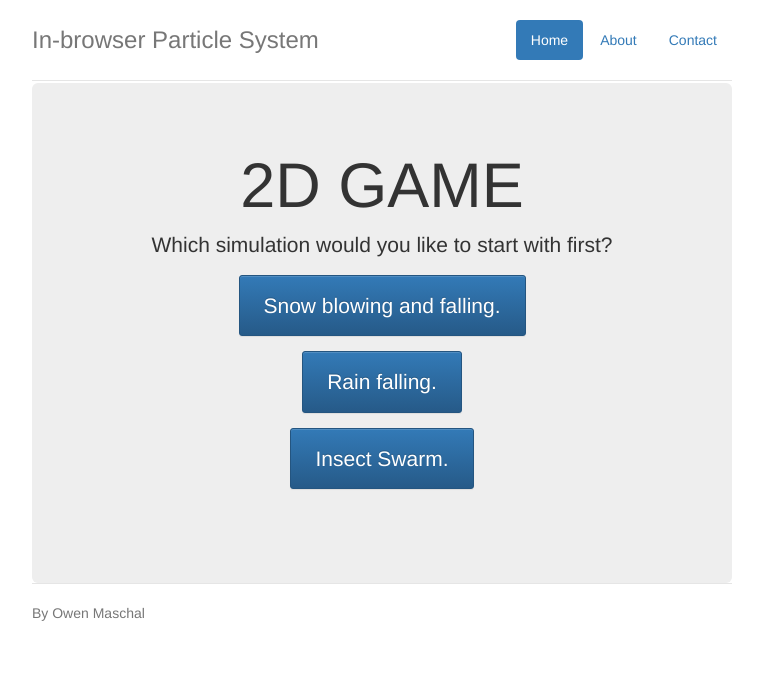
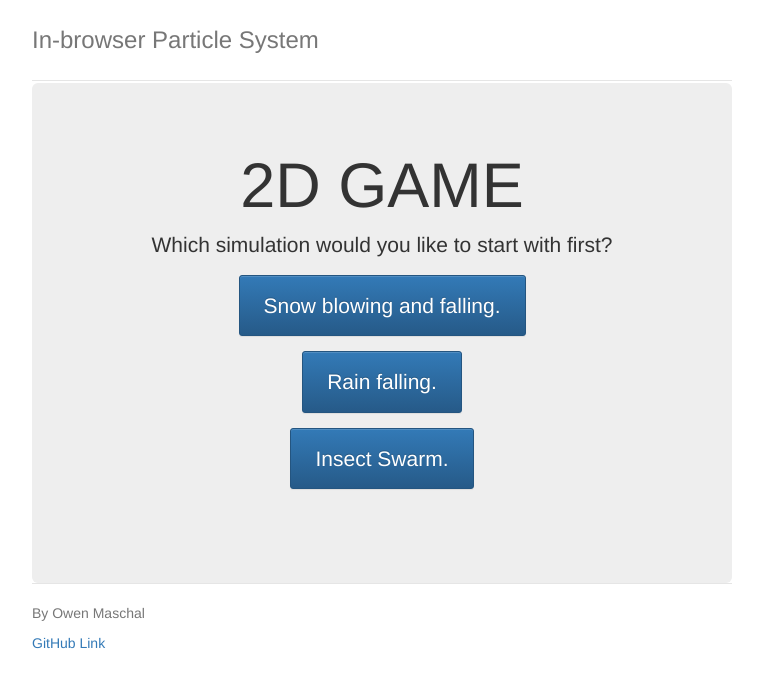
Before and after one commit to maschaltosis/In-browser-Particle-System, a plain HTML site: page index.html in a window 1280 px wide. Shown: the whole page, without its empty margins (258-1021 px from the left). Drawn offline with nearby package versions, Linux system fonts and the light colour scheme.

Commit message:
Added Github link. Removed About and Contacts headers.

```diff
--- a/index.html
+++ b/index.html
@@ -44,14 +44,7 @@
 	<body>
 		<div class="container">
 			<div class="header clearfix">
-				<nav>
-					<ul class="nav nav-pills pull-right">
-						<li role="presentation" class="active"><a href="#">Home</a></li>
-						<li role="presentation"><a href="#">About</a></li>
-						<li role="presentation"><a href="#">Contact</a></li>
-					</ul>
-				</nav>
-			<h3 class="text-muted">In-browser Particle System</h3>
+				<h3 class="text-muted">In-browser Particle System</h3>
 			</div>
 
 			<div class="jumbotron">
@@ -105,6 +98,7 @@
 			</div>
 			<footer class="footer">
 				<p class="text-muted">By Owen Maschal</p>
+				<p class="text-muted"><a href="https://github.com/maschaltosis/In-browser-Particle-System">GitHub Link</a></p>
 			</footer>
 		</div>
 		<!-- Import button-related functions. -->
```
